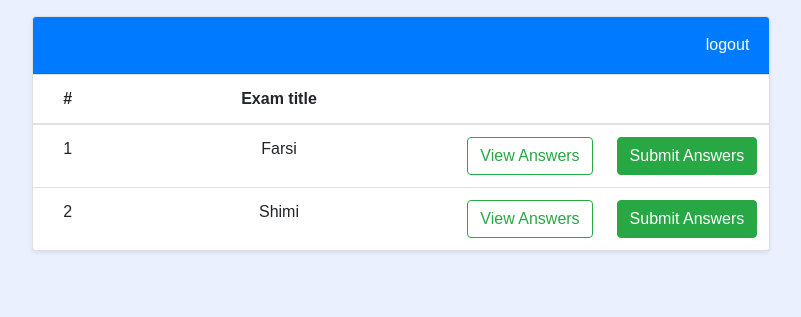
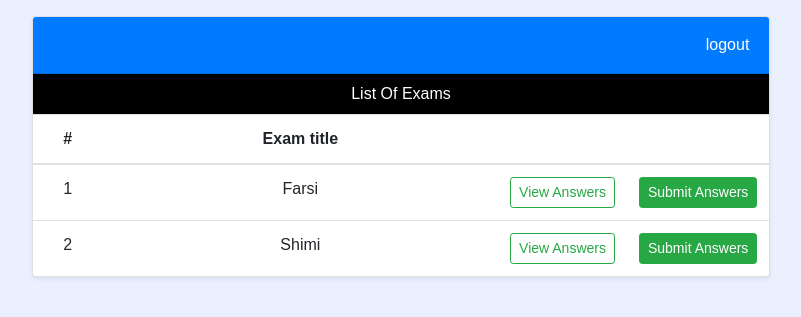
Before and after one commit to axone13/ax-exam-plus, a CodeIgniter app: the page made by application/views/exams_list.php in a window 1280 px wide. Shown: the top 317 px of the page, without its empty margins (239-1040 px from the left). Run offline with CodeIgniter, Linux system fonts and the light colour scheme; data that the repository does not hold is empty; some web fonts are replaced.

Commit message:
some minor fixes

```diff
--- a/application/views/exams_list.php
+++ b/application/views/exams_list.php
@@ -38,6 +38,8 @@
 				</a>
 			</div>
 			<div class="card-body p-0">
+
+				<div class="text-center py-2" style="background: black; color: white;">List Of Exams</div>
 				<!-- here we show exams list -->
 
 				<div class="table-responsive">
@@ -54,14 +56,14 @@
 							<tr>
 								<td>1</td>
 								<td>Farsi</td>
-								<td><button type="button" class="btn btn-outline-success">View Answers</button></td>
-								<td><button type="button" class="btn btn-success">Submit Answers</button></td>
+								<td><a href="<?= site_url('exams/view_answers') ?>" type="button" class="btn btn-sm btn-outline-success">View Answers</a></td>
+								<td><a href="<?= site_url('exams/submit_answers') ?>" type="button" class="btn btn-sm btn-success">Submit Answers</a></td>
 							</tr>
 							<tr>
 								<td>2</td>
 								<td>Shimi</td>
-								<td><button type="button" class="btn btn-outline-success">View Answers</button></td>
-								<td><button type="button" class="btn btn-success">Submit Answers</button></td>
+								<td><a href="<?= site_url('exams/view_answers') ?>" type="button" class="btn btn-sm btn-outline-success">View Answers</a></td>
+								<td><a href="<?= site_url('exams/submit_answers') ?>" type="button" class="btn btn-sm btn-success">Submit Answers</a></td>
 							</tr>
 						</tbody>
 					</table>
```
